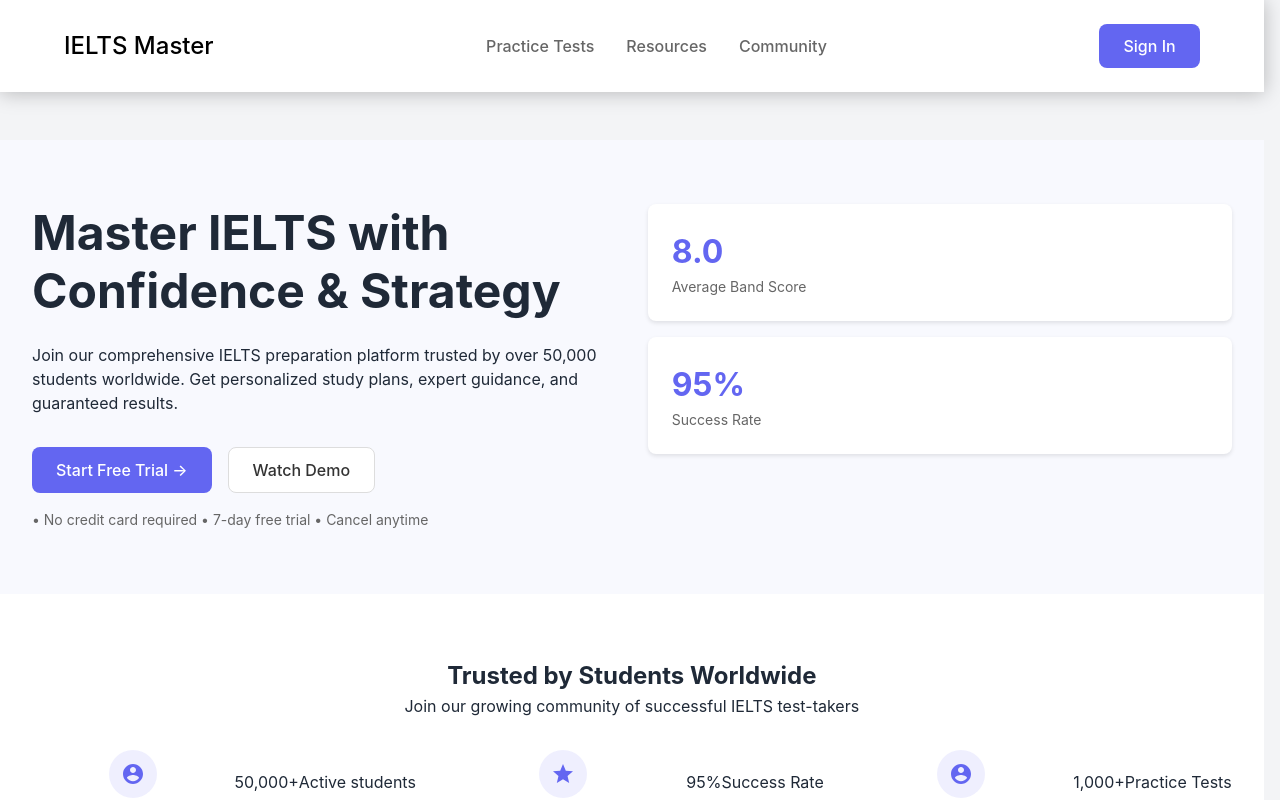
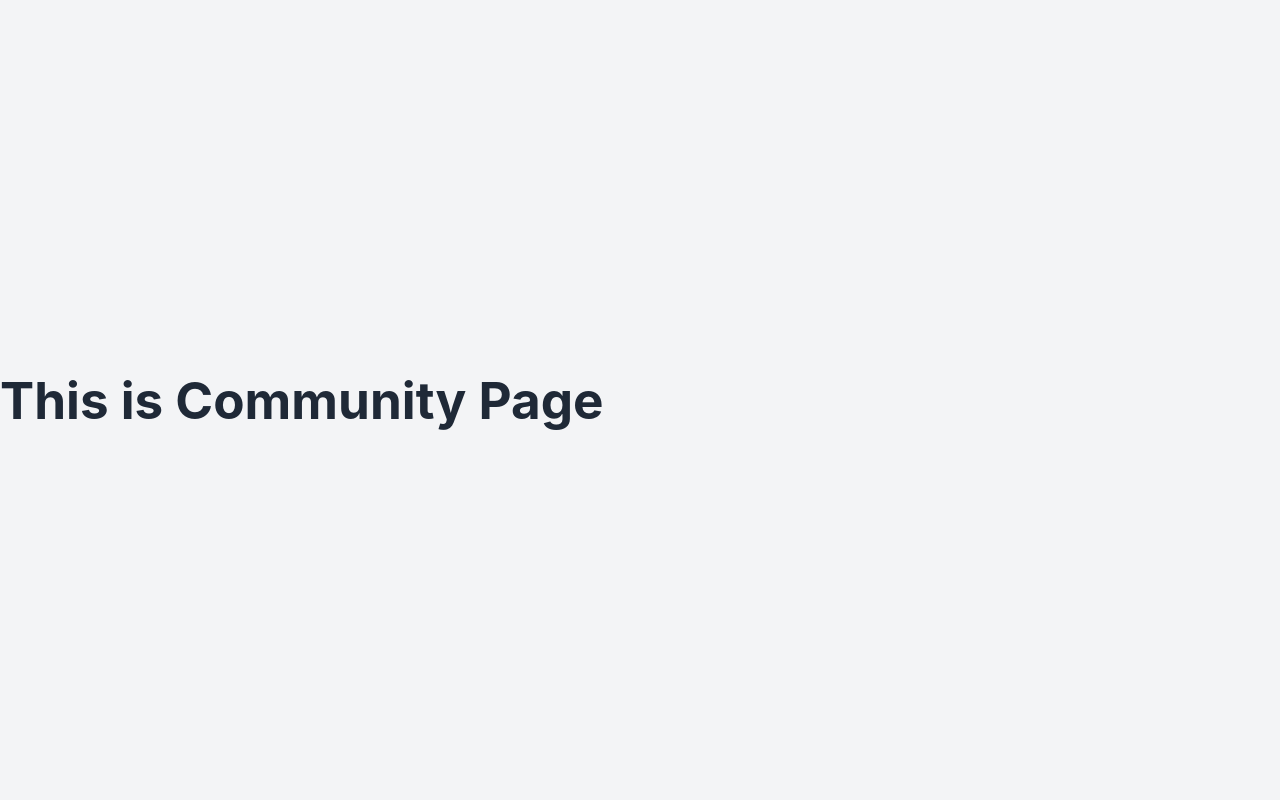
Before and after one commit to DhruvilCG/ielts_preparation, a React (Vite) app in the folder frontend/vite_app/: page / in a window 1280 px wide. Shown: the top 800 px of the page. Built offline with nearby package versions, Linux system fonts and the light colour scheme.

Commit message:
Implement the blanck Community Page with layout and global styles

```diff
--- a/frontend/vite_app/src/App.jsx
+++ b/frontend/vite_app/src/App.jsx
@@ -10,26 +10,27 @@ import ReadingPracticeTest from "./components/Practice/Reading-practice.jsx";
 import WritingPracticeTest from "./components/Practice/Writing-practice.jsx";
 import ListeningPracticeTest from "./components/Practice/Listening-practice.jsx";
 import AuthPage from "./components/Auth.jsx";
-import Community from "./components/community/Community.jsx";
+import CommunityPage from "./components/community/app/page.jsx" ;
 
 
 function App() {
   return (
-    <Router>
-      <Navbar /> {/* Navigation Bar */}
-      <Routes>
-        <Route path="/auth" element={<AuthPage />} />~
-        <Route path="/" element={<LandingPage />} />
-        <Route path="/practice" element={<Practice />} />
-        <Route path="/practice/reading-practice" element= {<ReadingPracticeTest />} />
-        <Route path="/practice/writing-practice" element={<WritingPracticeTest />} />
-        <Route path="/practice/listening-practice" element={<ListeningPracticeTest />} />
-        <Route path="/practice/reading-practice/test" element={<ReadingTest />} />
-        <Route path="/practice/writing-practice/test" element={<WritingTest />} />
-        <Route path="/community" element={<Community />} />
-        <Route path="/feedback" element={<FeedbackForm />} />
-      </Routes>
-    </Router>
+
+    <CommunityPage />
+    // <Router>
+    //   <Navbar /> {/* Navigation Bar */}
+    //   <Routes>
+    //     <Route path="/auth" element={<AuthPage />} />~
+    //     <Route path="/" element={<LandingPage />} />
+    //     <Route path="/practice" element={<Practice />} />
+    //     <Route path="/practice/reading-practice" element= {<ReadingPracticeTest />} />
+    //     <Route path="/practice/writing-practice" element={<WritingPracticeTest />} />
+    //     <Route path="/practice/listening-practice" element={<ListeningPracticeTest />} />
+    //     <Route path="/practice/reading-practice/test" element={<ReadingTest />} />
+    //     <Route path="/practice/writing-practice/test" element={<WritingTest />} />
+    //     <Route path="/feedback" element={<FeedbackForm />} />
+    //   </Routes>
+    // </Router>
   );
 }
 
--- /dev/null
+++ b/frontend/vite_app/src/components/community/app/globals.css
@@ -0,0 +1,79 @@
+:root {
+    --background: #ffffff;
+    --foreground: #0f172a;
+
+    --card: #ffffff;
+    --card-foreground: #0f172a;
+
+    --popover: #ffffff;
+    --popover-foreground: #0f172a;
+
+    --primary: #0369a1;
+    --primary-foreground: #f8fafc;
+
+    --secondary: #f1f5f9;
+    --secondary-foreground: #1e293b;
+
+    --muted: #f1f5f9;
+    --muted-foreground: #64748b;
+
+    --accent: #f1f5f9;
+    --accent-foreground: #1e293b;
+
+    --destructive: #ef4444;
+    --destructive-foreground: #f8fafc;
+
+    --border: #e2e8f0;
+    --input: #e2e8f0;
+    --ring: #0f172a;
+
+    --radius: 0.5rem;
+  }
+
+  .dark {
+    --background: #0f172a;
+    --foreground: #f8fafc;
+
+    --card: #0f172a;
+    --card-foreground: #f8fafc;
+
+    --popover: #0f172a;
+    --popover-foreground: #f8fafc;
+
+    --primary: #0ea5e9;
+    --primary-foreground: #0f172a;
+
+    --secondary: #1e293b;
+    --secondary-foreground: #f8fafc;
+
+    --muted: #1e293b;
+    --muted-foreground: #94a3b8;
+
+    --accent: #1e293b;
+    --accent-foreground: #f8fafc;
+
+    --destructive: #7f1d1d;
+    --destructive-foreground: #f8fafc;
+
+    --border: #1e293b;
+    --input: #1e293b;
+    --ring: #cbd5e1;
+  }
+
+  * {
+    box-sizing: border-box;
+    padding: 0;
+    margin: 0;
+  }
+
+  body {
+    font-family: system-ui, -apple-system, BlinkMacSystemFont, "Segoe UI", Roboto, Oxygen, Ubuntu, Cantarell, "Open Sans",
+      "Helvetica Neue", sans-serif;
+    color: var(--foreground);
+    background-color: var(--background);
+  }
+
+  a {
+    color: inherit;
+    text-decoration: none;
+  }
--- /dev/null
+++ b/frontend/vite_app/src/components/community/app/page.jsx
@@ -0,0 +1,7 @@
+
+
+export default function CommunityPage() {
+  return (
+    <h1>This is Community Page</h1>
+  )
+}
```
Also changed, not shown: frontend/vite_app/src/components/community/app/layout.jsx (added, +14 -0 lines).
